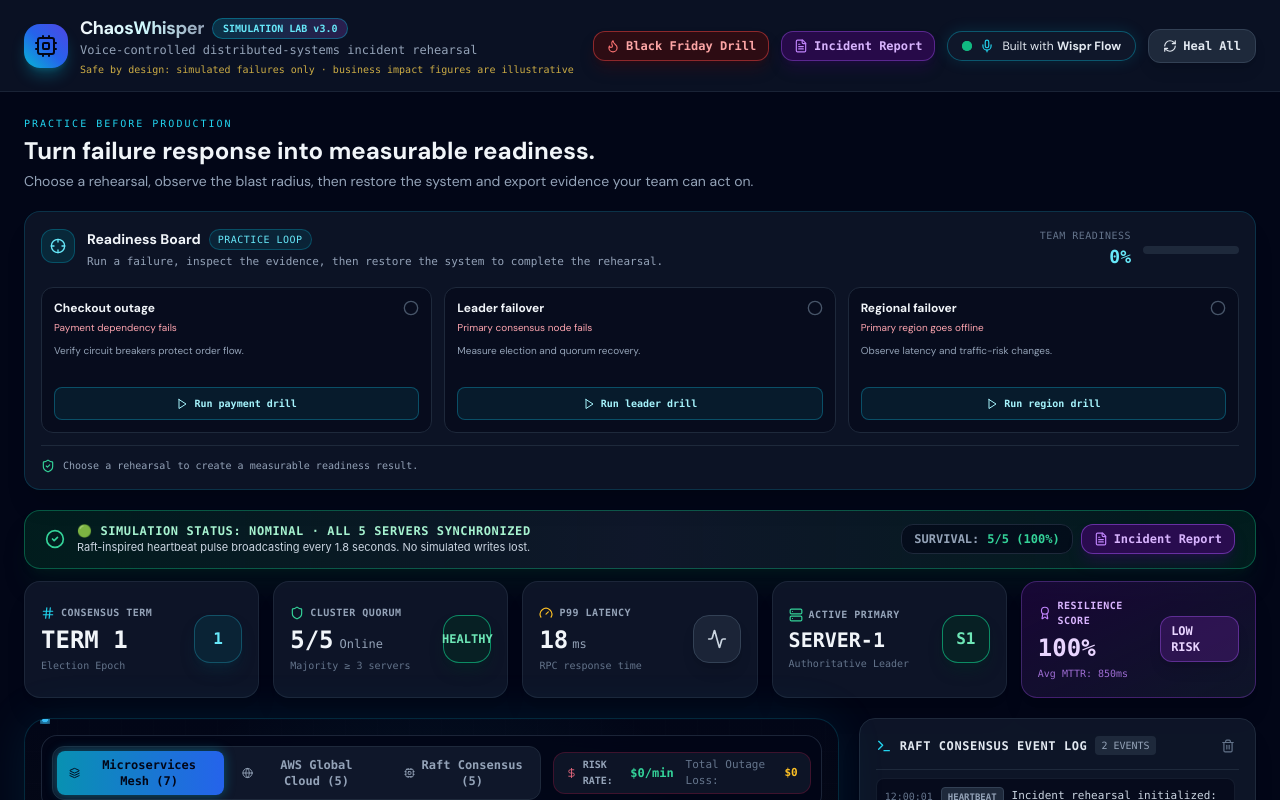
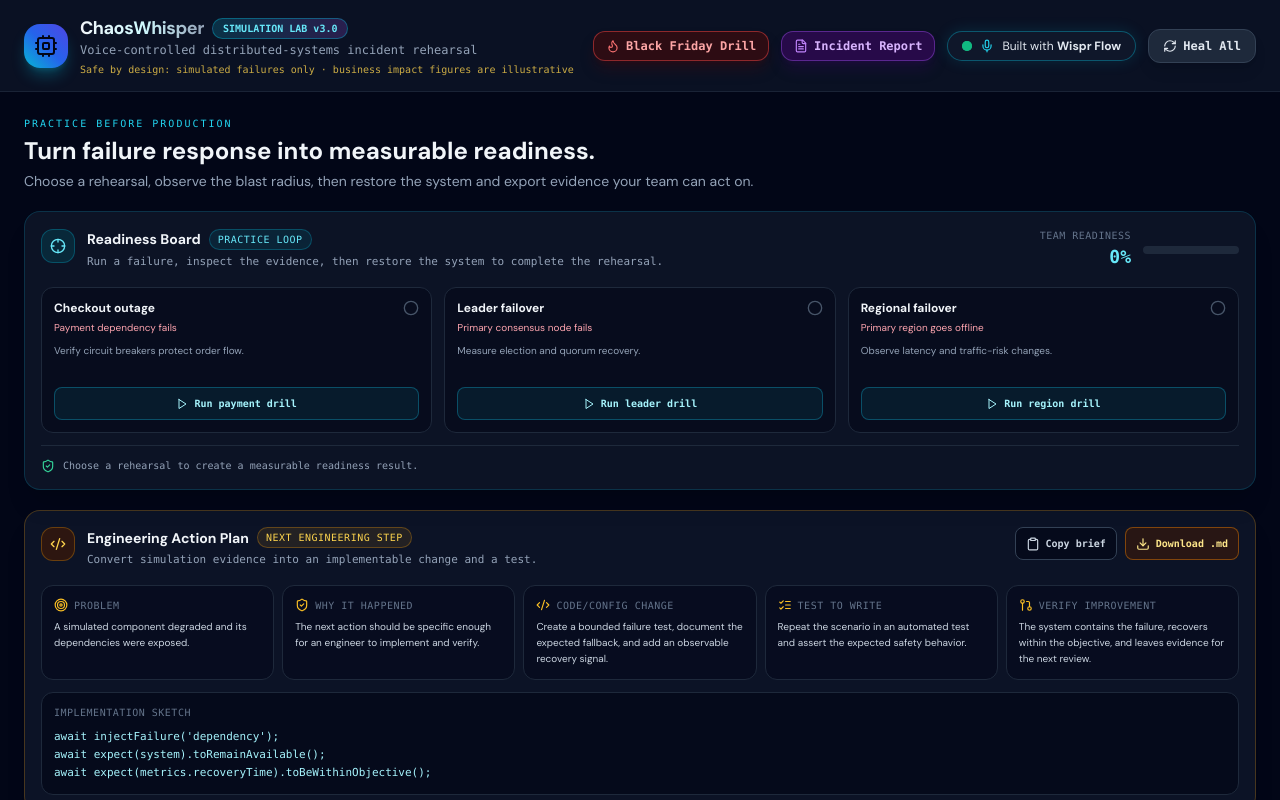
Before and after one commit to soumyalimje/ChaosWhisper, a React (Vite) app: page / in a window 1280 px wide. Shown: the top 800 px of the page. Built offline with nearby package versions, Linux system fonts and the light colour scheme.

Commit message:
feat: turn rehearsals into engineering action plans

```diff
--- a/src/App.jsx
+++ b/src/App.jsx
@@ -6,6 +6,7 @@ import EventLog from './components/EventLog';
 import PostMortemModal from './components/PostMortemModal';
 import RealWorldProbe from './components/RealWorldProbe';
 import ReadinessBoard from './components/ReadinessBoard';
+import EngineeringActionPlan from './components/EngineeringActionPlan';
 import { soundFX } from './utils/audioEffects';
 import { aiVoice } from './utils/aiVoice';
 import { Cpu, Mic, RefreshCw, FileText, Globe, Layers, Flame, DollarSign } from 'lucide-react';
@@ -58,6 +59,7 @@ export default function App() {
   const [totalDowntimeLoss, setTotalDowntimeLoss] = useState(0);
   const [activeScenario, setActiveScenario] = useState(null);
   const [completedScenarios, setCompletedScenarios] = useState([]);
+  const [lastScenarioId, setLastScenarioId] = useState(null);
 
   const [logs, setLogs] = useState([
     { id: 1, time: '12:00:01', type: 'HEARTBEAT', message: 'Incident rehearsal initialized: simulated e-commerce service mesh operational.' },
@@ -99,6 +101,7 @@ export default function App() {
   const runReadinessScenario = useCallback((scenario) => {
     if (activeScenarioRef.current) return;
     setActiveScenario(scenario.id);
+    setLastScenarioId(scenario.id);
     addLog('CHAOS', `READINESS DRILL: ${scenario.label} started. Objective: ${scenario.objective}`);
     executeActionRef.current?.(scenario.action.type, scenario.action.payload, scenario.action.voice);
   }, [addLog]);
@@ -663,6 +666,11 @@ export default function App() {
           onHeal={completeReadinessScenario}
         />
 
+        <EngineeringActionPlan
+          scenarioId={activeScenario || lastScenarioId}
+          hasEvidence={completedScenarios.length > 0}
+        />
+
         {/* Dynamic Mission Status & Glassmorphism Metrics with Resiliency Score */}
         <MetricsPanel
           term={term}
@@ -733,6 +741,7 @@ export default function App() {
         mttrHistory={mttrHistory}
         resiliencyScore={resiliencyScore}
         completedScenarios={completedScenarios}
+        scenarioId={lastScenarioId}
       />
 
       {/* Footer */}
--- /dev/null
+++ b/src/components/EngineeringActionPlan.jsx
@@ -0,0 +1,135 @@
+import React, { useState } from 'react';
+import { Check, Clipboard, Code2, Download, GitPullRequest, ListChecks, ShieldCheck, Target } from 'lucide-react';
+
+const PLANS = {
+  'payment-failure': {
+    title: 'Harden the payment dependency',
+    problem: 'Checkout requests continue to depend on a payment provider after the provider becomes unhealthy.',
+    why: 'Without bounded timeouts and a breaker, slow payment calls consume worker capacity and turn a dependency outage into an order-system outage.',
+    change: 'Add a short client timeout, retry only safe/idempotent operations with capped backoff, and return an explicit pending-payment fallback when the breaker is open.',
+    code: `const payment = withTimeout(paymentClient, 800);\nconst result = await breaker.execute(() => payment.authorize(request));\nreturn result ?? { status: 'PENDING_PAYMENT' };`,
+    test: 'Simulate payment timeout and 5xx responses. Assert the breaker opens, requests stop waiting after 800ms, and orders return the documented fallback.',
+    verify: 'P99 order latency stays below the agreed threshold, checkout remains explainable to the user, and breaker recovery succeeds after the provider is healthy.',
+    issue: 'Reliability: bound payment dependency failure',
+  },
+  'leader-election': {
+    title: 'Prove safe leader failover',
+    problem: 'The primary consensus node disappears and the cluster must elect exactly one replacement without losing quorum.',
+    why: 'A fast election is not enough if a minority can commit writes or two leaders appear during a partition.',
+    change: 'Add an integration test around heartbeat timeout, term increment, majority voting, and rejection of stale-term leaders.',
+    code: `await cluster.stop('node-1');\nawait eventually(() => expect(cluster.leader()).toBe('node-2'));\nexpect(cluster.term()).toBeGreaterThan(previousTerm);\nexpect(cluster.committedLeaders()).toHaveLength(1);`,
+    test: 'Kill one node, then two nodes, and finally partition a follower. Assert one leader with a higher term and no commits without a majority.',
+    verify: 'Election completes within the recovery objective, quorum remains authoritative, and stale candidates cannot commit entries.',
+    issue: 'Reliability: verify single-leader failover under quorum pressure',
+  },
+  'regional-failover': {
+    title: 'Make regional failover observable and reversible',
+    problem: 'Traffic remains exposed to a failed primary region until routing, health checks, and data-safety conditions agree.',
+    why: 'Blind failover can send users to an unhealthy target or create split-brain writes across regions.',
+    change: 'Use independent health checks, an explicit failover state, traffic-drain time, and a documented rollback condition before restoring the primary region.',
+    code: `if (health.primary === 'OFFLINE' && health.secondary === 'READY') {\n  await router.shiftTraffic('secondary', { drainMs: 30000 });\n  audit.record('REGION_FAILOVER');\n}`,
+    test: 'Make the primary health check fail, assert traffic shifts only to a ready secondary, and verify rollback waits for recovery plus data convergence.',
+    verify: 'Error rate and latency recover within the objective, traffic distribution is visible, and the event log contains failover and rollback evidence.',
+    issue: 'Reliability: rehearse regional failover with rollback evidence',
+  },
+};
+
+const fallbackPlan = {
+  title: 'Turn the observed failure into an engineering task',
+  problem: 'A simulated component degraded and its dependencies were exposed.',
+  why: 'The next action should be specific enough for an engineer to implement and verify.',
+  change: 'Create a bounded failure test, document the expected fallback, and add an observable recovery signal.',
+  code: `await injectFailure('dependency');\nawait expect(system).toRemainAvailable();\nawait expect(metrics.recoveryTime).toBeWithinObjective();`,
+  test: 'Repeat the scenario in an automated test and assert the expected safety behavior.',
+  verify: 'The system contains the failure, recovers within the objective, and leaves evidence for the next review.',
+  issue: 'Reliability: convert rehearsal finding into a test',
+};
+
+export function getEngineeringPlan(scenarioId) {
+  return PLANS[scenarioId] || fallbackPlan;
+}
+
+function toMarkdown(plan) {
+  return `# Engineering Action Plan: ${plan.title}\n\n## Problem\n${plan.problem}\n\n## Why it matters\n${plan.why}\n\n## Recommended change\n${plan.change}\n\n## Implementation sketch\n\`\`\`js\n${plan.code}\n\`\`\`\n\n## Verification test\n${plan.test}\n\n## Success signal\n${plan.verify}\n\n## Suggested issue\n${plan.issue}\n`;
+}
+
+export default function EngineeringActionPlan({ scenarioId, hasEvidence }) {
+  const [copied, setCopied] = useState(false);
+  const plan = getEngineeringPlan(scenarioId);
+  const markdown = toMarkdown(plan);
+
+  const copyPlan = async () => {
+    try {
+      await navigator.clipboard.writeText(markdown);
+      setCopied(true);
+      setTimeout(() => setCopied(false), 1800);
+    } catch {
+      setCopied(false);
+    }
+  };
+
+  const downloadPlan = () => {
+    const url = URL.createObjectURL(new Blob([markdown], { type: 'text/markdown' }));
+    const link = document.createElement('a');
+    link.href = url;
+    link.download = 'chaoswhisper-engineering-action-plan.md';
+    link.click();
+    URL.revokeObjectURL(url);
+  };
+
+  return (
+    <section className="border border-amber-500/25 bg-slate-900/85 rounded-2xl p-4 shadow-xl">
+      <div className="flex flex-col lg:flex-row lg:items-start justify-between gap-3">
+        <div className="flex items-start gap-3">
+          <div className="p-2 rounded-xl bg-amber-950/60 border border-amber-500/30 text-amber-300">
+            <Code2 className="w-4 h-4" />
+          </div>
+          <div>
+            <div className="flex items-center gap-2">
+              <h2 className="text-sm font-bold text-slate-100">Engineering Action Plan</h2>
+              <span className="text-[10px] font-mono uppercase tracking-wider text-amber-300 bg-amber-500/10 border border-amber-500/30 rounded-full px-2 py-0.5">
+                {hasEvidence ? 'Evidence captured' : 'Next engineering step'}
+              </span>
+            </div>
+            <p className="text-[11px] text-slate-400 font-mono mt-1">Convert simulation evidence into an implementable change and a test.</p>
+          </div>
+        </div>
+        <div className="flex gap-2">
+          <button onClick={copyPlan} className="flex items-center gap-1.5 rounded-lg border border-slate-700 bg-slate-950/70 px-2.5 py-2 text-[10px] font-mono font-bold text-slate-300 hover:text-white hover:border-amber-500/50">
+            {copied ? <Check className="w-3.5 h-3.5 text-emerald-400" /> : <Clipboard className="w-3.5 h-3.5" />}
+            {copied ? 'Copied' : 'Copy brief'}
+          </button>
+          <button onClick={downloadPlan} className="flex items-center gap-1.5 rounded-lg border border-amber-600/50 bg-amber-950/50 px-2.5 py-2 text-[10px] font-mono font-bold text-amber-200 hover:bg-amber-900/60">
+            <Download className="w-3.5 h-3.5" />
+            Download .md
+          </button>
+        </div>
+      </div>
+
+      <div className="mt-4 grid grid-cols-1 md:grid-cols-2 xl:grid-cols-5 gap-2">
+        <PlanBlock icon={Target} label="Problem" value={plan.problem} />
+        <PlanBlock icon={ShieldCheck} label="Why it happened" value={plan.why} />
+        <PlanBlock icon={Code2} label="Code/config change" value={plan.change} />
+        <PlanBlock icon={ListChecks} label="Test to write" value={plan.test} />
+        <PlanBlock icon={GitPullRequest} label="Verify improvement" value={plan.verify} />
+      </div>
+
+      <div className="mt-3 rounded-xl border border-slate-800 bg-slate-950/70 p-3">
+        <div className="text-[10px] font-mono uppercase tracking-wider text-slate-500 mb-2">Implementation sketch</div>
+        <pre className="overflow-x-auto text-[11px] leading-relaxed text-cyan-200 font-mono whitespace-pre-wrap">{plan.code}</pre>
+      </div>
+    </section>
+  );
+}
+
+function PlanBlock({ icon: Icon, label, value }) {
+  return (
+    <div className="rounded-xl border border-slate-800 bg-slate-950/45 p-3">
+      <div className="flex items-center gap-1.5 text-[10px] font-mono uppercase tracking-wider text-slate-500 mb-1.5">
+        <Icon className="w-3.5 h-3.5 text-amber-400" />
+        {label}
+      </div>
+      <p className="text-[10px] leading-relaxed text-slate-300">{value}</p>
+    </div>
+  );
+}
--- a/src/components/PostMortemModal.jsx
+++ b/src/components/PostMortemModal.jsx
@@ -1,13 +1,15 @@
 import React, { useState } from 'react';
 import { FileText, Copy, Check, Download, X, ShieldAlert, Award, Clock, ArrowRight } from 'lucide-react';
+import { getEngineeringPlan } from './EngineeringActionPlan';
 
-export function generatePostMortemContent({ nodes, term, logs, mttrHistory, resiliencyScore, completedScenarios = [] }) {
+export function generatePostMortemContent({ nodes, term, logs, mttrHistory, resiliencyScore, completedScenarios = [], scenarioId }) {
   const dateStr = new Date().toISOString();
   const leader = nodes.find((n) => n.role === 'LEADER' && n.status === 'ONLINE');
   const onlineCount = nodes.filter((n) => n.status === 'ONLINE').length;
   const avgMttr = mttrHistory.length > 0
     ? Math.round(mttrHistory.reduce((a, b) => a + b, 0) / mttrHistory.length)
     : 850;
+  const engineeringPlan = getEngineeringPlan(scenarioId);
 
   return `# INCIDENT REHEARSAL REPORT
 **Service Name:** ChaosWhisper Distributed Systems Simulation
@@ -49,17 +51,33 @@ ${logs.slice(-10).map((l) => `| ${l.time} | \`${l.type}\` | ${l.message} |`).joi
 2. **Network Partition Resiliency:** Pre-configure witness nodes or lease-read mechanisms to minimize stale read probabilities during minority isolation.
 3. **Automated Rollback:** Enforce automated traffic throttling when P99 RPC latency spikes above $250ms$ during DDoS storms.
 
+## 5. Engineering Follow-up
+**Problem:** ${engineeringPlan.problem}
+
+**Recommended change:** ${engineeringPlan.change}
+
+**Verification test:** ${engineeringPlan.test}
+
+**Success signal:** ${engineeringPlan.verify}
+
+### Implementation sketch
+\`\`\`js
+${engineeringPlan.code}
+\`\`\`
+
+**Suggested issue:** ${engineeringPlan.issue}
+
 ---
 *Report compiled by ChaosWhisper from simulated state and event history.*
 `;
 }
 
-export default function PostMortemModal({ isOpen, onClose, nodes, term, logs, mttrHistory, resiliencyScore, completedScenarios = [] }) {
+export default function PostMortemModal({ isOpen, onClose, nodes, term, logs, mttrHistory, resiliencyScore, completedScenarios = [], scenarioId }) {
   const [copied, setCopied] = useState(false);
 
   if (!isOpen) return null;
 
-  const markdownContent = generatePostMortemContent({ nodes, term, logs, mttrHistory, resiliencyScore, completedScenarios });
+  const markdownContent = generatePostMortemContent({ nodes, term, logs, mttrHistory, resiliencyScore, completedScenarios, scenarioId });
 
   const handleCopy = () => {
     navigator.clipboard.writeText(markdownContent);
```
Also changed, not shown: 1 other file (tests, documents, lock files or other folders).
